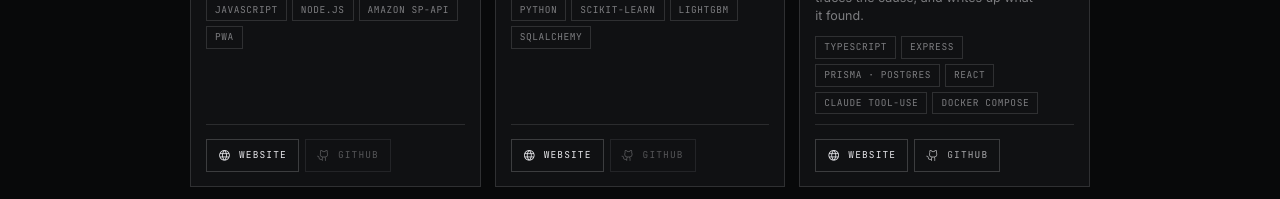
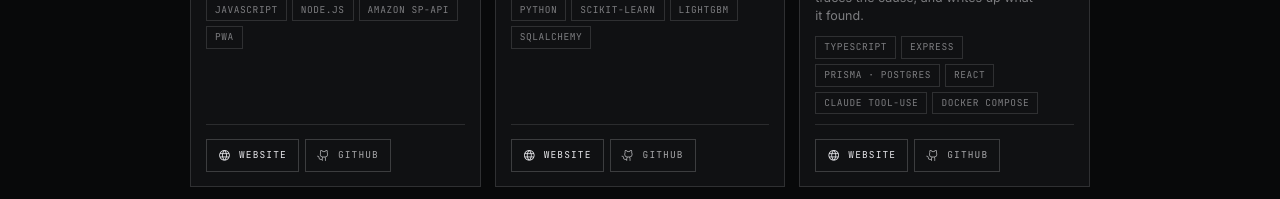
Before and after one commit to Natey17/nathanielyork.dev, a React (Vite) app: page / in a window 1280 px wide. Shown: the part 1680-1879 px from the top of the page. Built offline with nearby package versions, Linux system fonts and the light colour scheme.

Commit message:
Wire up GitHub buttons for NAB Amp and Edgeine
Points at new public "overview" repos (nab-amp-overview,
edgeine-overview) containing just a README with real architecture/
stack detail and no source code — the actual implementations stay
private. Tracewell already links to its real public repo.

```diff
--- a/src/data/projects.js
+++ b/src/data/projects.js
@@ -9,7 +9,7 @@ export const PROJECTS = [
     tags: ["JavaScript", "Node.js", "Amazon SP-API", "PWA"],
     // same-origin route — change to a full https:// URL if hosted elsewhere
     url: "/projects/nab-amp/",
-    github: null,
+    github: "https://github.com/Natey17/nab-amp-overview",
   },
   {
     id: "edgeine",
@@ -20,7 +20,7 @@ export const PROJECTS = [
       "Validating trading strategies against their own false positives. 258+ automated tests.",
     tags: ["Python", "scikit-learn", "LightGBM", "SQLAlchemy"],
     url: "/projects/edgeine/",
-    github: null,
+    github: "https://github.com/Natey17/edgeine-overview",
   },
   {
     id: "tracewell",
```
